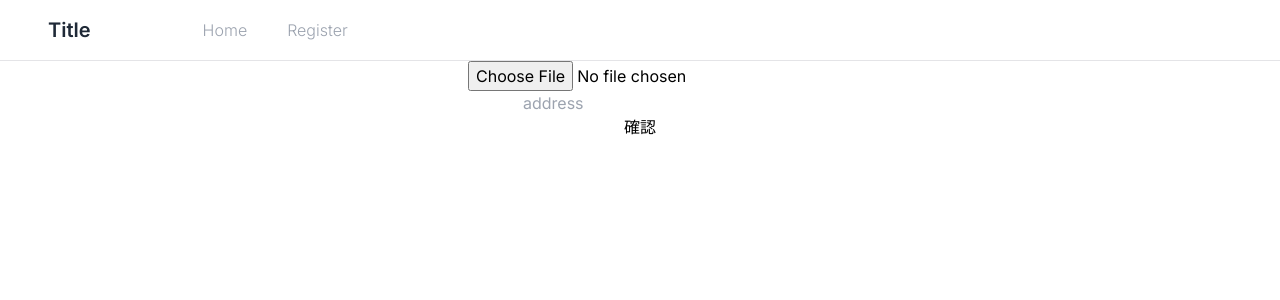
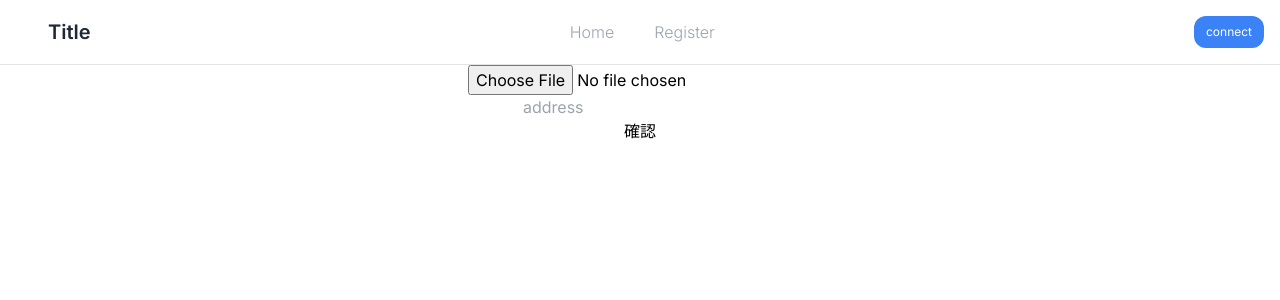
Before and after one commit to empire-uts/Nagoya-hack, a Next.js app in the folder frontend/: page / in a window 1280 px wide. Shown: the top 300 px of the page. Built offline with nearby package versions, Linux system fonts and the light colour scheme.

Commit message:
frontend walletの接続

```diff
--- /dev/null
+++ b/frontend/custom.d.ts
@@ -0,0 +1,3 @@
+interface Window{
+	ethereum?: any;
+}
--- a/frontend/src/app/layout.tsx
+++ b/frontend/src/app/layout.tsx
@@ -2,6 +2,7 @@ import { Header } from '@/components/Header'
 import './globals.css'
 import type { Metadata } from 'next'
 import { Inter } from 'next/font/google'
+import { AccountProvider } from '../context/AccountProvider';
 
 const inter = Inter({ subsets: ['latin'] })
 
@@ -18,8 +19,10 @@ export default function RootLayout({
   return (
     <html lang="en">
       <body className={inter.className}>
-          <Header/>
-          {children}
+        <AccountProvider>
+            <Header/>
+            {children}
+        </AccountProvider>
         </body>
     </html>
   )
--- a/frontend/src/app/page.tsx
+++ b/frontend/src/app/page.tsx
@@ -1,18 +1,21 @@
 "use client"
 
 import { ethers } from "ethers";
-import { useState } from "react";
+import { useState, useContext } from "react";
 import Image from 'next/image'
 
 import { useHash } from "@/hooks/useHash";
 import { ExcelInput } from "@/components/ExcelInput";
+import { AccountContext } from "@/context/AccountProvider";
 
 export default function Home() {
+  const { currentAccount, connectWallet } = useContext(AccountContext);
   const [ excelFile, setExcelFile ] = useState<File | undefined>();
   const [ excelFileName, setExcelFileName ] = useState<string>("");
   const [ targetAdminAddr, setTargetAdminAddr ] = useState("");
 
   const checkHashMatch = async()=> {
+    console.log(currentAccount);
     if(!ethers.utils.isAddress(targetAdminAddr)){
       console.log("存在しないアドレス");
       return;
@@ -20,6 +23,19 @@ export default function Home() {
     const excelFileNameHash = await useHash(excelFileName);
     const adminAddrExcelNameHash = targetAdminAddr + excelFileNameHash;
     console.log(adminAddrExcelNameHash);
+  }
+
+  const checkHash = async() => {
+    const { ethereum } = window;
+    if(!ethereum){
+      return;
+    }
+    const provider = new ethers.providers.Web3Provider(ethereum);
+    const contract = new ethers.Contract(
+      "contract abi",
+      "contract address",
+      provider
+    )
   }
 
   return (
--- a/frontend/src/app/register/page.tsx
+++ b/frontend/src/app/register/page.tsx
@@ -1,11 +1,15 @@
 "use client"
 
+import { ethers } from "ethers";
 import { useState } from "react";
+
 import { useHash } from "@/hooks/useHash";
 import { ExcelInput } from "@/components/ExcelInput";
 import { useReadExcel } from "@/hooks/useReadExcel";
+import { useAccountContext } from "@/context/AccountProvider";
 
 export default function page() {
+  const { currentAccount, connectWallet } = useAccountContext();
   const [ excelFile, setExcelFile ] = useState<File>();
   const [ excelDataHash, setExcelDataHash ] = useState("");
   const [ excelFileName, setExcelFileName ] = useState<string>("");
@@ -17,6 +21,18 @@ export default function page() {
       setExcelDataHash(_excelDataHash);
 
       const excelFileNameHash = await useHash(excelFileName);
+
+      const { ethereum } = window;
+      if(!ethereum){
+        return;
+      }
+      const provider = new ethers.providers.Web3Provider(ethereum);
+      const signer = provider.getSigner();
+      const contract = new ethers.Contract(
+        "contract abi",
+        "contact address",
+        signer
+      )
     }
   }
 
--- a/frontend/src/components/Header.tsx
+++ b/frontend/src/components/Header.tsx
@@ -1,10 +1,28 @@
+"use client"
+
 import Link  from "next/link";
+import { useEffect, useState } from "react";
+
+import { useAccountContext } from "@/context/AccountProvider";
+
 
 export const Header = () => {
+  const { currentAccount, connectWallet } = useAccountContext();
+  const [ shortAddr, setShortAddr ] = useState("");
+
+  useEffect(() => {
+    if(currentAccount === ""){
+      return;
+    }
+
+    const stringLen = currentAccount.length;
+    setShortAddr(currentAccount.substring(0, 5) + ".." + currentAccount.substring(stringLen-3, stringLen));
+  }, [currentAccount]);
+
   return(
-    <div className="flex gap-28 p-4 items-center border-b border-zinc-200">
+    <div className="flex justify-between p-4 items-center border-b border-zinc-200">
       <h1 className="ml-8 text-xl font-semibold text-gray-800">Title</h1>
-      <ul className="flex gap-10 mr-6 text-gray-400 font-light">
+      <ul className="flex gap-10 text-gray-400 font-light">
         <li>
           <Link href="/" className="hover:text-gray-800">Home</Link>
         </li>
@@ -12,6 +30,11 @@ export const Header = () => {
           <Link href="/register" className="hover:text-gray-800">Register</Link>
         </li>
       </ul>
+      {shortAddr === "" ? (
+        <button className="px-3 py-2 text-xs text-white bg-blue-500 rounded-xl hover:opacity-60" onClick={connectWallet}>connect</button>
+      ) : (
+        <button className="px-3 py-2 text-xs text-white bg-blue-500 rounded-xl hover:opacity-60">{shortAddr}</button>
+      )}
     </div>
   )
 }
--- /dev/null
+++ b/frontend/src/context/AccountProvider.tsx
@@ -0,0 +1,70 @@
+"use client"
+
+import { createContext, FC, ReactNode, useContext, useEffect, useState } from "react";
+
+type Context = {
+  currentAccount: string,
+  connectWallet: () => void,
+}
+
+type Props ={
+  children: ReactNode
+}
+
+export const AccountContext = createContext<Context>({
+  currentAccount: "",
+  connectWallet: () => {}
+});
+
+export const useAccountContext = () => {
+  return useContext(AccountContext);
+}
+
+export const AccountProvider:FC<Props> = ({ children }) => {
+  const [ currentAccount, setCurrentAccount ] = useState<string>("");
+
+  const connectWallet = async() => {
+    try{
+      const { ethereum } = window;
+      if(!ethereum){
+        return;
+      }
+      const accounts = await ethereum.request({method: "eth_requestAccounts"});
+      if(accounts.length > 0){
+        console.log('currentAccount: ', accounts[0]);
+        setCurrentAccount(accounts[0]);
+      }
+
+    }catch(error){
+      console.log(error);
+    };
+  }
+
+  useEffect(() => {
+    const checkIfWalletIsConnected = async() => {
+      try{
+        const { ethereum } = window;
+        if(!ethereum){
+          console.log('')
+          return;
+        }
+        const accounts = await ethereum.request({method: "eth_accounts"});
+        if(accounts.length > 0){
+          console.log('currentAccount: ', accounts[0]);
+          setCurrentAccount(accounts[0]);
+        }
+
+      }catch(error){
+        console.log(error);
+      }
+    };
+
+    checkIfWalletIsConnected();
+  }, [])
+
+  return(
+    <AccountContext.Provider value={{ currentAccount, connectWallet}}>
+      {children}
+    </AccountContext.Provider>
+  )
+}
--- a/frontend/src/hooks/useHash.tsx
+++ b/frontend/src/hooks/useHash.tsx
@@ -13,6 +13,7 @@ export const useHash = async(str:string) => {
 
   const hashBuffer = await crypto.subtle.digest("SHA-256", new TextEncoder().encode(str));
   const hexHash = hexString(hashBuffer);
+  console.log(hexHash);
 
   return hexHash;
 }
--- a/frontend/tsconfig.json
+++ b/frontend/tsconfig.json
@@ -23,6 +23,6 @@
       "@/*": ["./src/*"]
     }
   },
-  "include": ["next-env.d.ts", "**/*.ts", "**/*.tsx", ".next/types/**/*.ts"],
+  "include": ["next-env.d.ts", "**/*.ts", "**/*.tsx", ".next/types/**/*.ts", "src", "custom.d.ts"],
   "exclude": ["node_modules"]
 }
```
